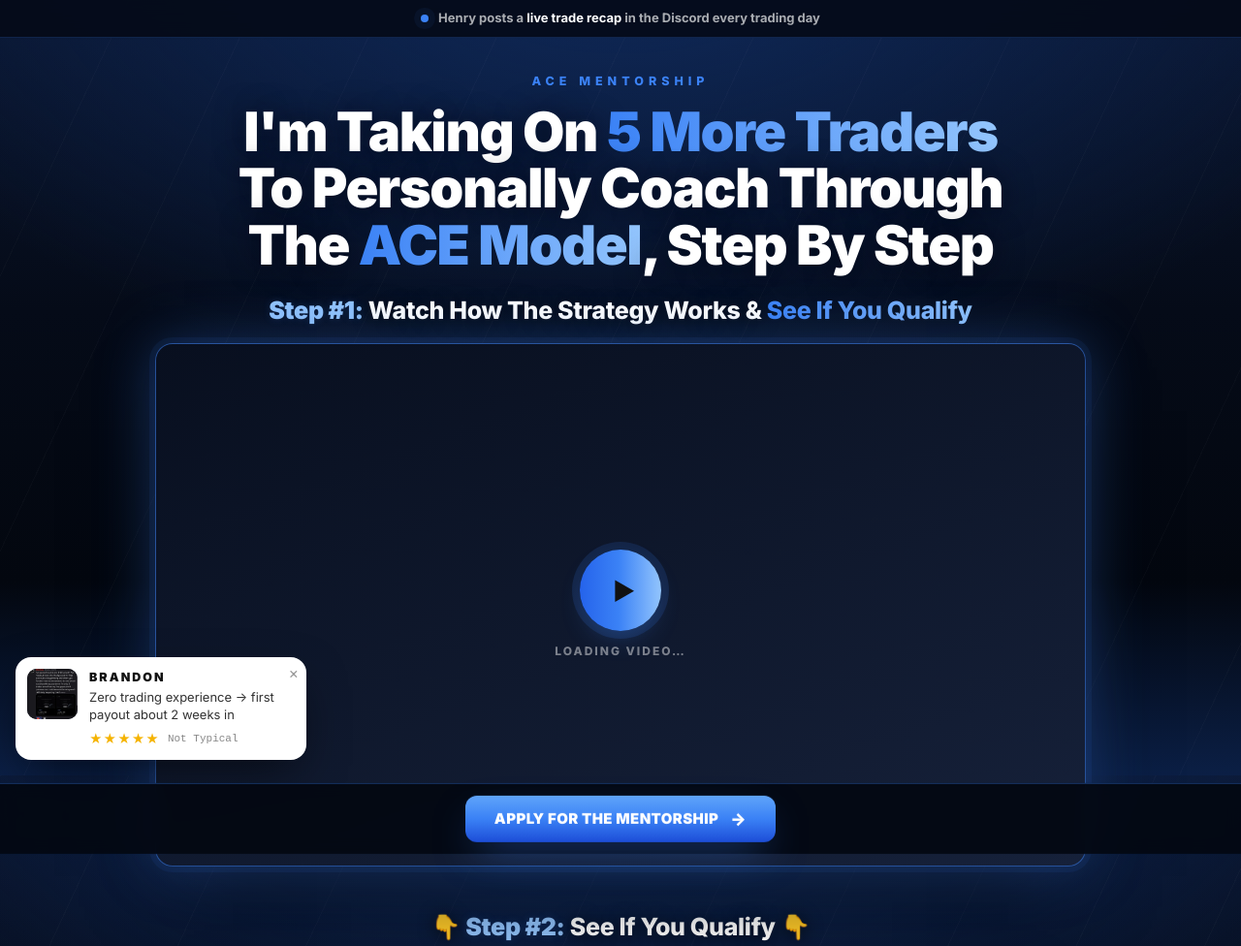
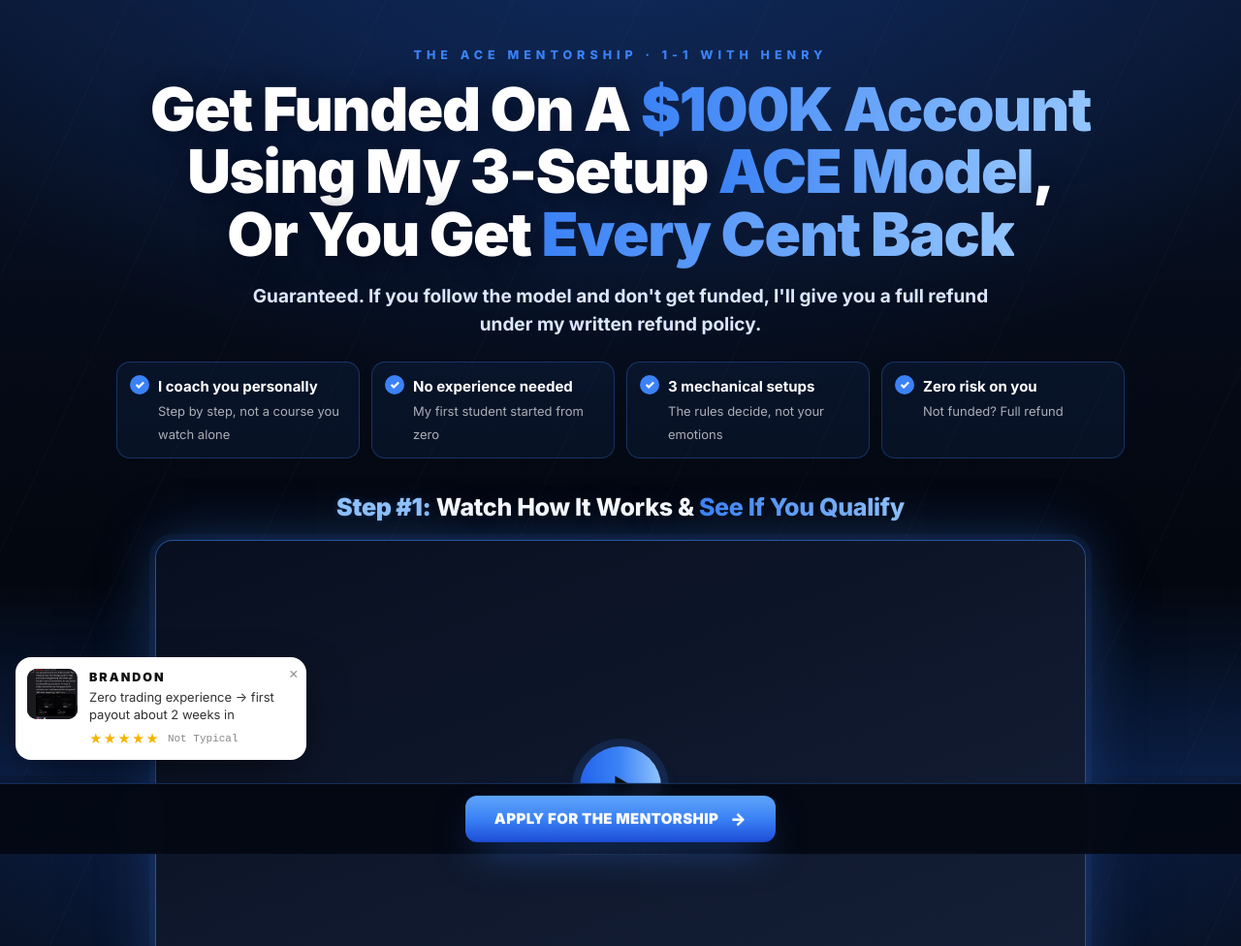
Before and after one commit to eliascroesus/andersenfunnel, a plain HTML site: page apply/index.html in a window 1280 px wide. Shown: the top 976 px of the page at 97% size. Drawn offline with Linux system fonts and the light colour scheme.

Commit message:
Apply: stronger offer headline + guarantee + value stack, remove top bar
Co-Authored-By: Claude Opus 5.5 <noreply@anthropic.com>
Claude-Session: https://claude.ai/code/session_015aTEPZErDZv4g47zhVwhAZ

```diff
--- a/apply/index.html
+++ b/apply/index.html
@@ -26,18 +26,23 @@
 </head>
 <body data-page="apply">
 
-<div class="gbar"><span class="dot"></span><span>Henry posts a <b>live trade recap</b> in the Discord every trading day</span></div>
-
 <header class="hero">
   <div class="wrap">
-    <div class="eyebrow">ACE Mentorship</div>
-    <h1>I'm Taking On <span class="accent">5 More Traders</span> To Personally Coach Through The <span class="accent">ACE Model</span>, Step By Step</h1>
-    <h2 class="step-h"><b>Step #1:</b> Watch How The Strategy Works &amp; <span class="accent">See If You Qualify</span></h2>
+    <div class="eyebrow">The ACE Mentorship · 1-1 With Henry</div>
+    <h1>Get Funded On A <span class="accent">$100K Account</span> Using My 3-Setup&nbsp;<span class="accent">ACE Model</span>, Or You Get <span class="accent">Every Cent Back</span></h1>
+    <p class="guarantee-line">Guaranteed. If you follow the model and don't get funded, I'll give you a full refund under my written refund policy.</p>
+    <ul class="vstack">
+      <li><b>I coach you personally</b><span>Step by step, not a course you watch alone</span></li>
+      <li><b>No experience needed</b><span>My first student started from zero</span></li>
+      <li><b>3 mechanical setups</b><span>The rules decide, not your emotions</span></li>
+      <li><b>Zero risk on you</b><span>Not funded? Full refund</span></li>
+    </ul>
+    <h2 class="step-h"><b>Step #1:</b> Watch How It Works &amp; <span class="accent">See If You Qualify</span></h2>
     <div class="vslframe" id="vsl">
       <div class="vph"><span class="play"><svg viewBox="0 0 24 24" fill="currentColor"><path d="M6 4l14 8-14 8z"/></svg></span><span class="vtxt">Loading video…</span></div>
     </div>
 
-    <h2 class="step-h step-h--gap" id="book">👇 <b>Step #2:</b> See If You Qualify 👇</h2>
+    <h2 class="step-h step-h--gap" id="book">👇 <b>Step #2:</b> Apply Now. Only <span class="accent">5 Spots</span> This Month 👇</h2>
     <div class="book-panel">
       <div class="quiz" id="quiz">
         <div class="quiz__bar" aria-hidden="true"><span id="quiz-bar"></span></div>
--- a/assets/site/style.css
+++ b/assets/site/style.css
@@ -539,3 +539,15 @@ iframe.yt--on { border: 1px solid rgba(var(--accent-rgb), .3); }
   .ptoast__img { width: 44px; height: 44px; }
   .has-sticky .ptoast, body:has(.sticky-cta.on) .ptoast { bottom: 84px; }
 }
+
+/* apply: offer headline + value stack */
+body[data-page="apply"] .hero { padding-top: 42px; }
+body[data-page="apply"] .hero h1 { font-size: clamp(30px, 5vw, 62px); max-width: 1040px; }
+.guarantee-line { max-width: 760px; margin: -4px auto 24px; font-size: clamp(15px, 1.8vw, 19px); font-weight: 700; color: #dbe7ff; }
+.vstack { list-style: none; display: grid; grid-template-columns: repeat(4, minmax(0, 1fr)); gap: 12px; max-width: 1040px; margin: 0 auto 34px; text-align: left; }
+.vstack li { padding: 14px 14px 13px 42px; position: relative; border-radius: 14px; background: rgba(var(--accent-rgb), .08); border: 1px solid rgba(var(--accent-rgb), .3); }
+.vstack li::before { content: "✓"; position: absolute; left: 13px; top: 13px; width: 20px; height: 20px; border-radius: 50%; display: grid; place-items: center; font-size: 12px; font-weight: 900; background: var(--accent); color: #fff; }
+.vstack b { display: block; font-size: 15px; }
+.vstack span { font-size: 13px; color: var(--muted); }
+@media (max-width: 900px) { .vstack { grid-template-columns: 1fr 1fr; } }
+@media (max-width: 560px) { .vstack { grid-template-columns: 1fr 1fr; gap: 8px; margin-bottom: 24px; } .vstack span { display: none; } .vstack li { padding: 11px 10px 11px 36px; } .vstack li::before { left: 10px; top: 11px; } .vstack b { font-size: 13.5px; } body[data-page="apply"] .hero h1 { font-size: 29px; } }
```
